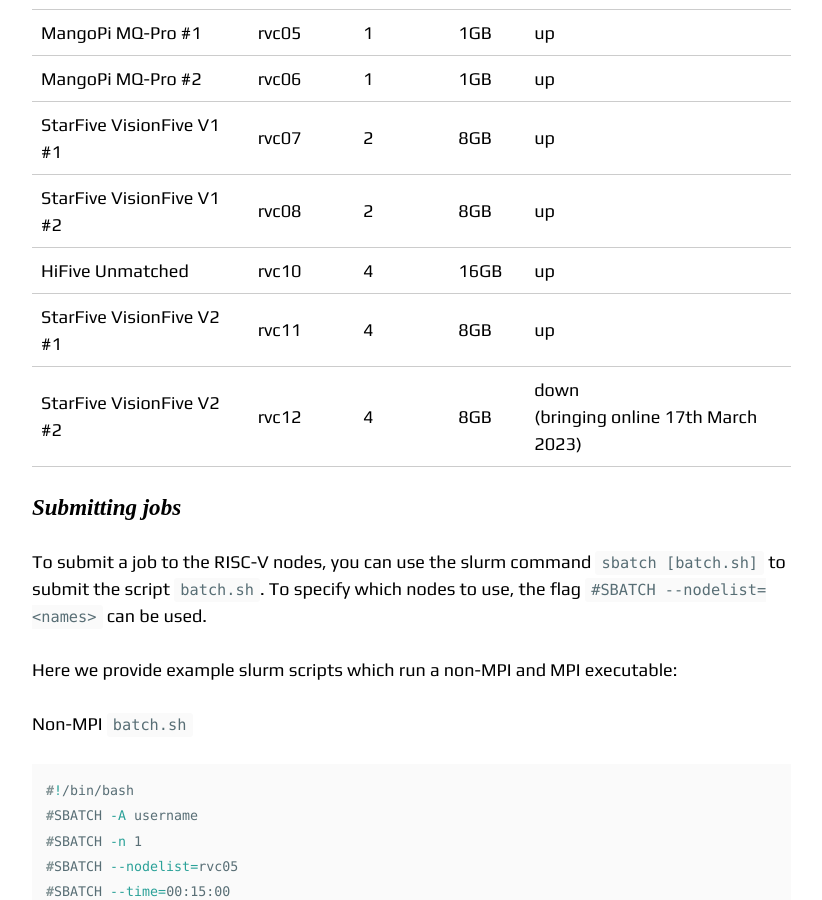
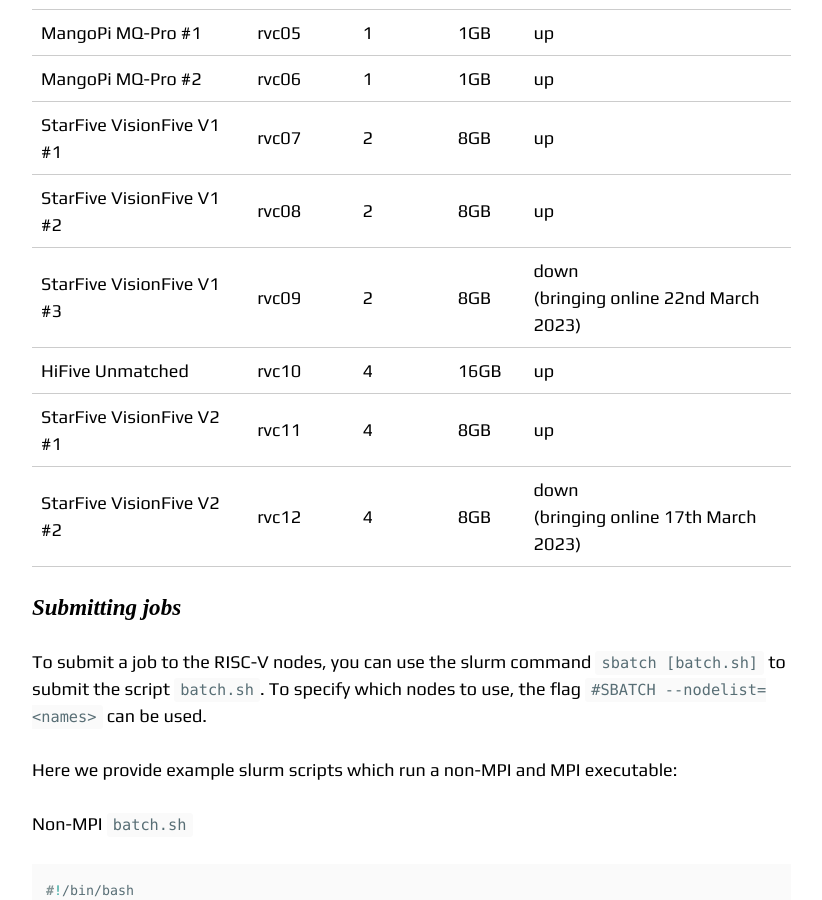
Before and after one commit to RISCVtestbed/riscvtestbed.github.io, a Jekyll site: the page built from _documentation/running_riscv.md, in a window 1280 px wide and 900 px high, scrolled down 1077 px. Shown: the whole window, without its empty margins (343-1165 px from the left). Built offline with Jekyll 4.4.1, drawn with Linux system fonts in a browser that asks for light colours; nearby versions of some CDN libraries.

Commit message:
Update running_riscv.md

```diff
--- a/_documentation/running_riscv.md
+++ b/_documentation/running_riscv.md
@@ -22,6 +22,7 @@
 | MangoPi MQ-Pro #2 | rvc06 | 1 | 1GB | up |
 | StarFive VisionFive V1 #1 | rvc07 | 2 | 8GB | up |
 | StarFive VisionFive V1 #2 | rvc08 | 2 | 8GB | up |
+| StarFive VisionFive V1 #3 | rvc09 | 2 | 8GB | down <br />(bringing online 22nd March 2023) |
 | HiFive Unmatched  | rvc10 | 4 | 16GB | up |
 | StarFive VisionFive V2 #1 | rvc11 | 4 | 8GB | up |
 | StarFive VisionFive V2 #2 | rvc12 | 4 | 8GB | down <br />(bringing online 17th March 2023) |
```
